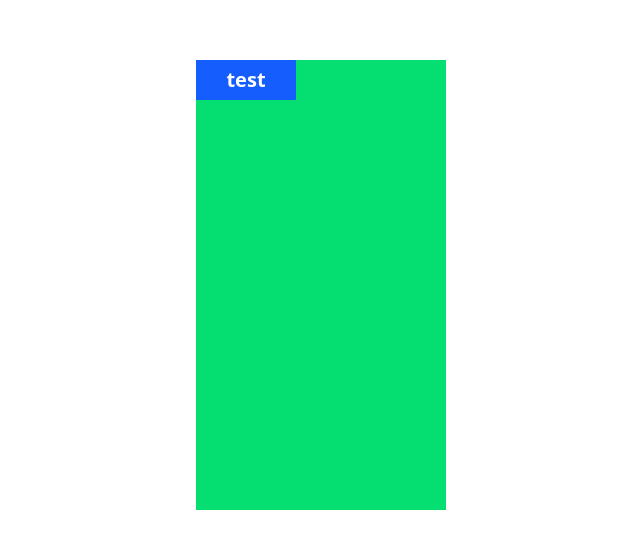
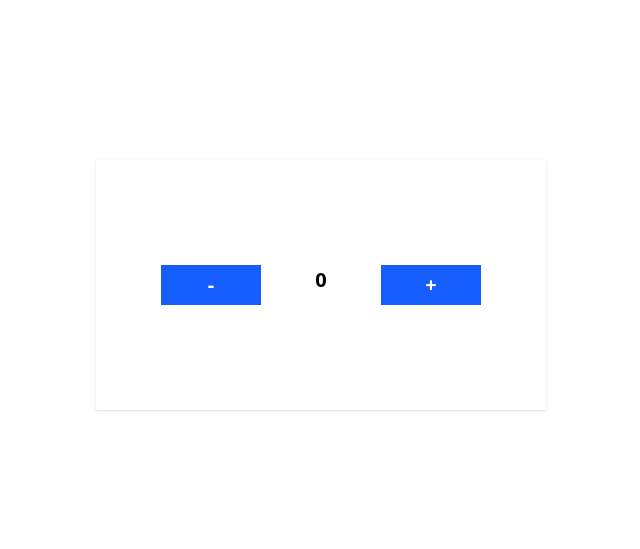
Before and after one commit to Eranga035225/cbc-frontend, a React (Vite) app: page /testing in a window 1280 px wide. Shown: the part 115-664 px from the top of the page, without its empty margins (319-959 px from the left). Built offline with nearby package versions, Linux system fonts and the light colour scheme.

Commit message:
created section

```diff
--- a/src/pages/testPage.jsx
+++ b/src/pages/testPage.jsx
@@ -1,9 +1,13 @@
 export default function TestPage(){
+  let count = 0;
   return (
     <div className = "w-full h-screen  flex justify-center items-center">
-      <div className = "w-[250px] h-[450px] bg-green-400">
-        <button className="bg-blue-600 text-white font-bold text-center w-[100px] h-[40px] text-[20px] ">test</button>
-
+      <div className = "w-[450px] h-[250px] shadow  flex justify-center items-center">
+        <button className="bg-blue-600 text-white font-bold text-center w-[100px] h-[40px] text-[20px] cursor-pointer ">-</button>
+        <span className="text-[20px] font-bold text-center w-[100px] h-[40px] mx-[10px]">
+          {count}
+        </span>
+        <button className="bg-blue-600 text-white font-bold text-center w-[100px] h-[40px] text-[20px] cursor-pointer">+</button>
 
 
 
```
